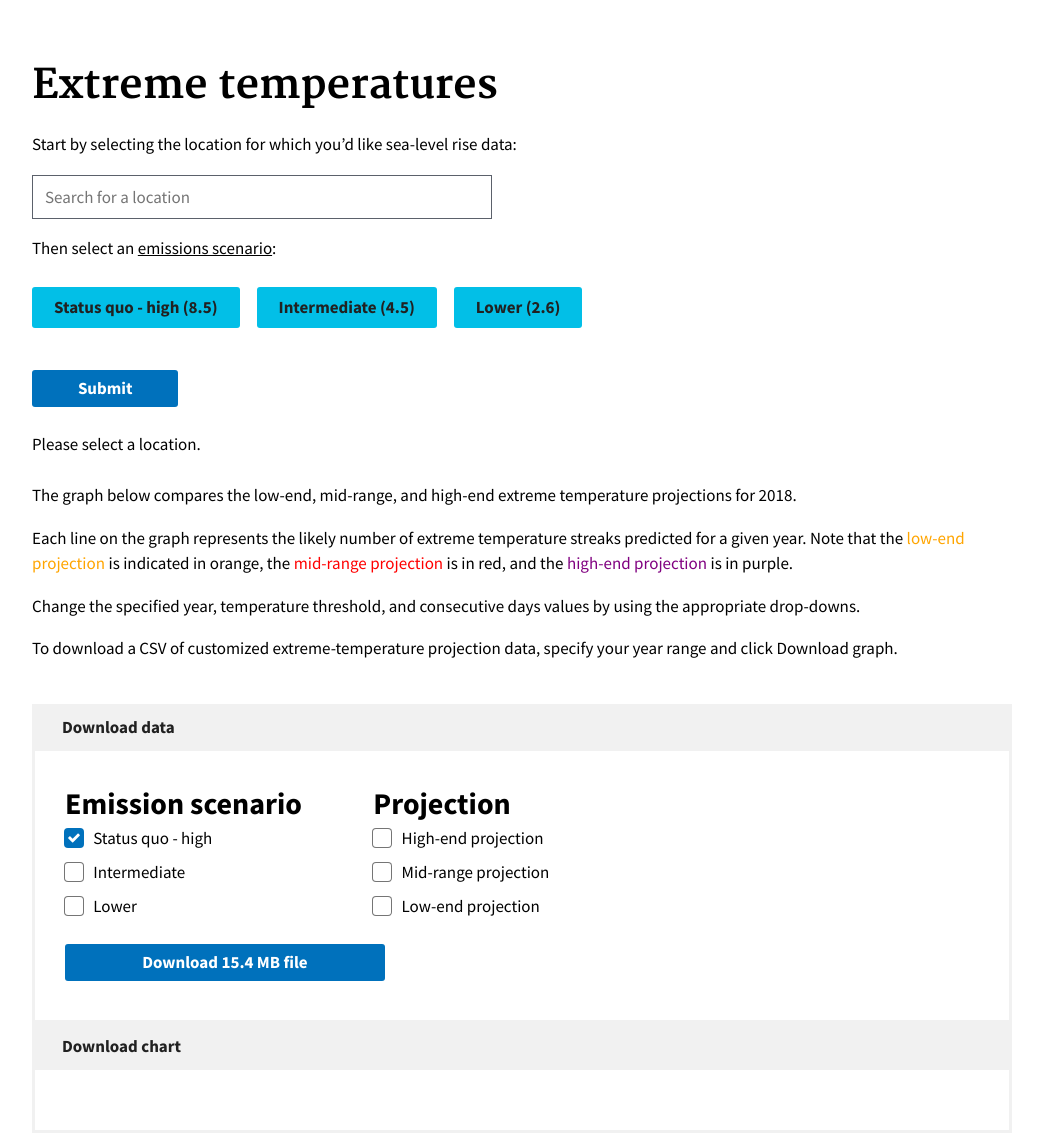
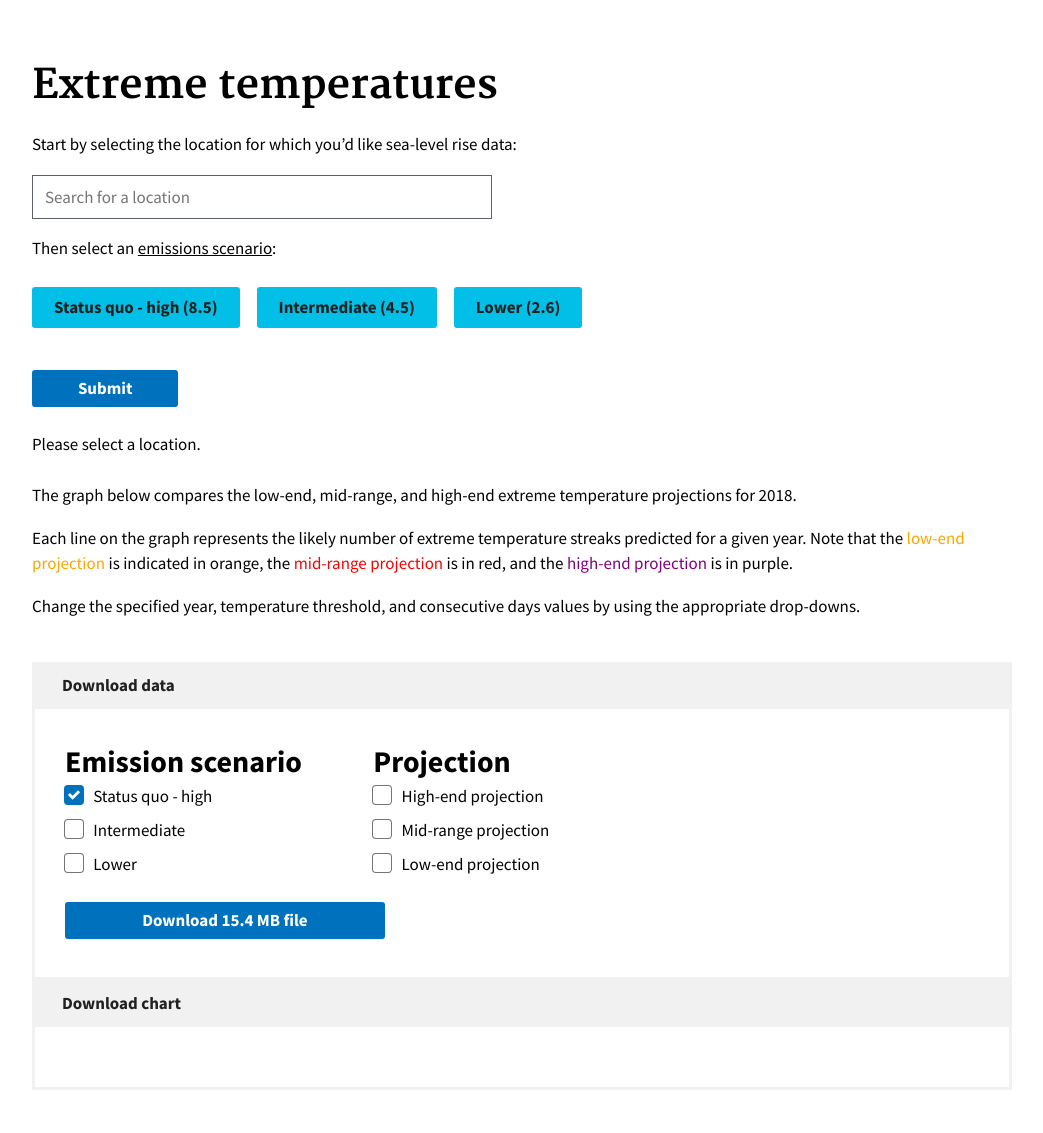
Before and after one commit to 18F/climate-labs, a Jekyll site: the page built from temperature/index.html, in a window 1280 px wide. Shown: the whole page, without its empty margins (118-1161 px from the left). Built offline with Jekyll 4.4.1, drawn with Linux system fonts in a browser that asks for light colours; after the commit the page ends 1090 px from its top, so only the background shows below that.

Commit message:
Tiny copy change for temperature

```diff
--- a/temperature/index.html
+++ b/temperature/index.html
@@ -100,7 +100,6 @@ scripts:
   <p>The graph below compares the low-end, mid-range, and high-end extreme temperature projections for <span class="year">2018</span>.</p>
   <p>Each line on the graph represents the likely number of extreme temperature streaks predicted for a given year. Note that the <span class="low">low-end projection</span> is indicated in orange, the <span class="likely">mid-range projection</span> is in red, and the <span class="high">high-end projection</span> is in purple.</p>
   <p>Change the specified year, temperature threshold, and consecutive days values by using the appropriate drop-downs.</p>
-  <p>To download a CSV of customized extreme-temperature projection data, specify your year range and click Download graph.</p>
 </section>
 
 <section role="main" aria-hidden="false">
```
